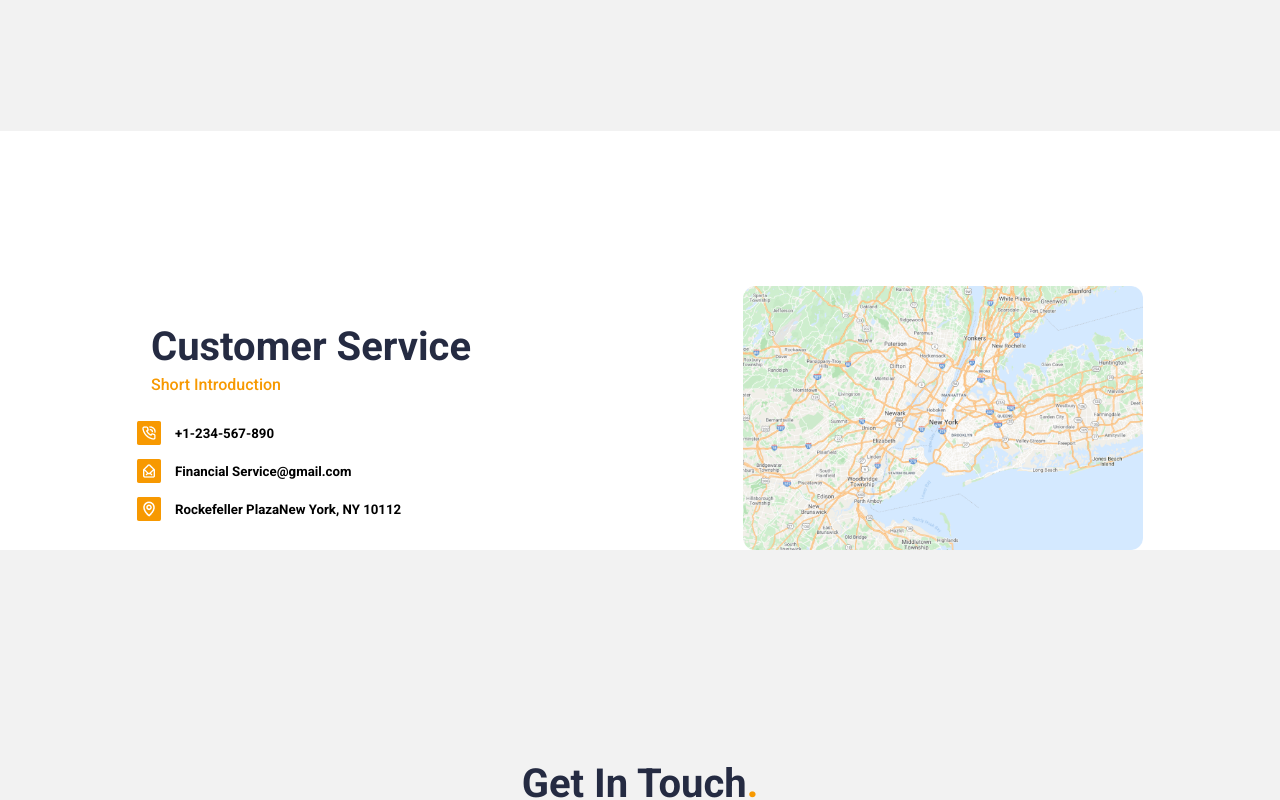
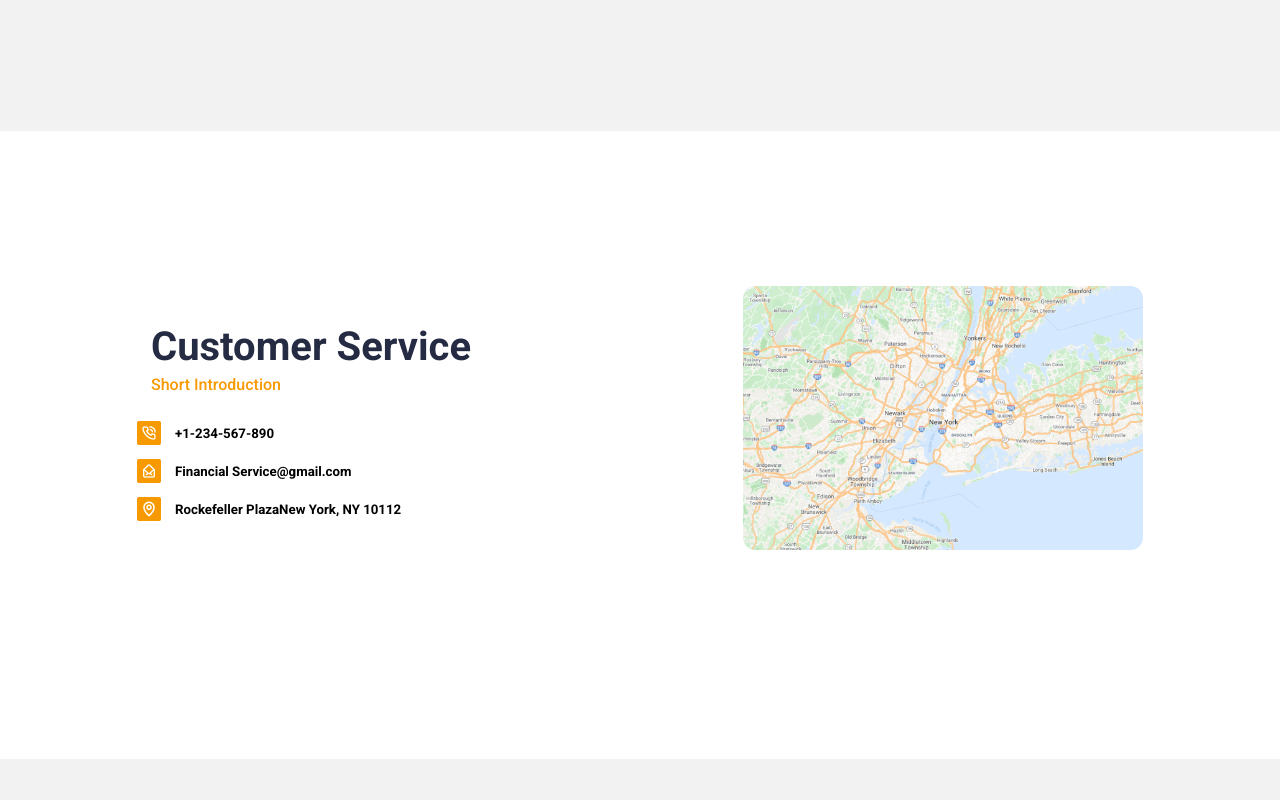
Before and after one commit to rahulsreekumar81/NextJs-Website-CSS, a Next.js app: page / in a window 1280 px wide. Shown: the part 2560-3360 px from the top of the page. Built offline with nearby package versions, Linux system fonts and the light colour scheme.

Commit message:
💄 : Updated the height and width

```diff
--- a/styles/CustomerService.module.css
+++ b/styles/CustomerService.module.css
@@ -1,5 +1,7 @@
 .sectionContainer {
   padding: 0 1rem;
+  max-width: 1920px;
+  min-height: 628px;
 }
 
 .flexContainer {
```
